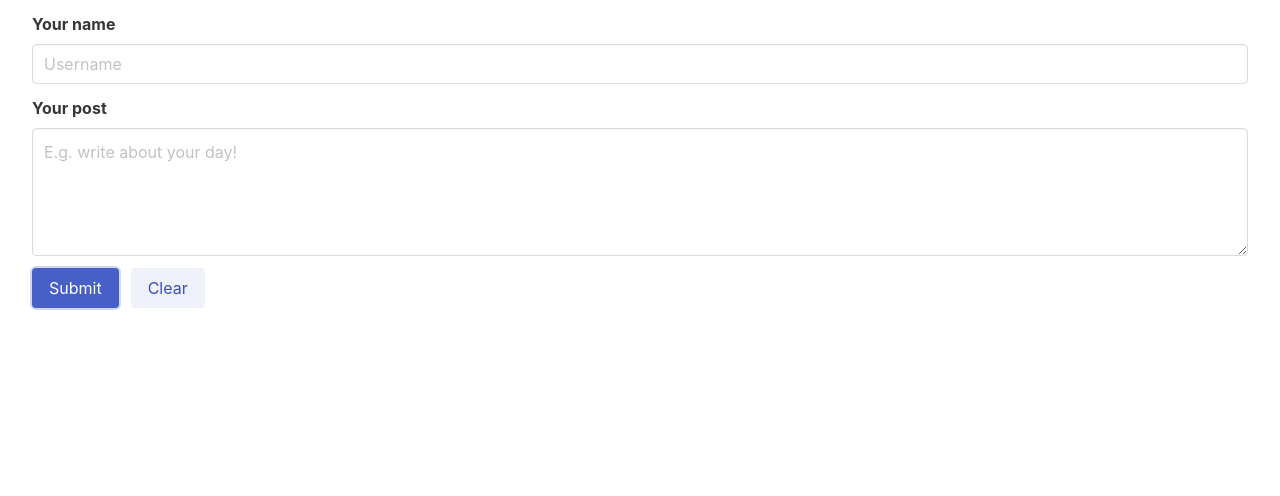
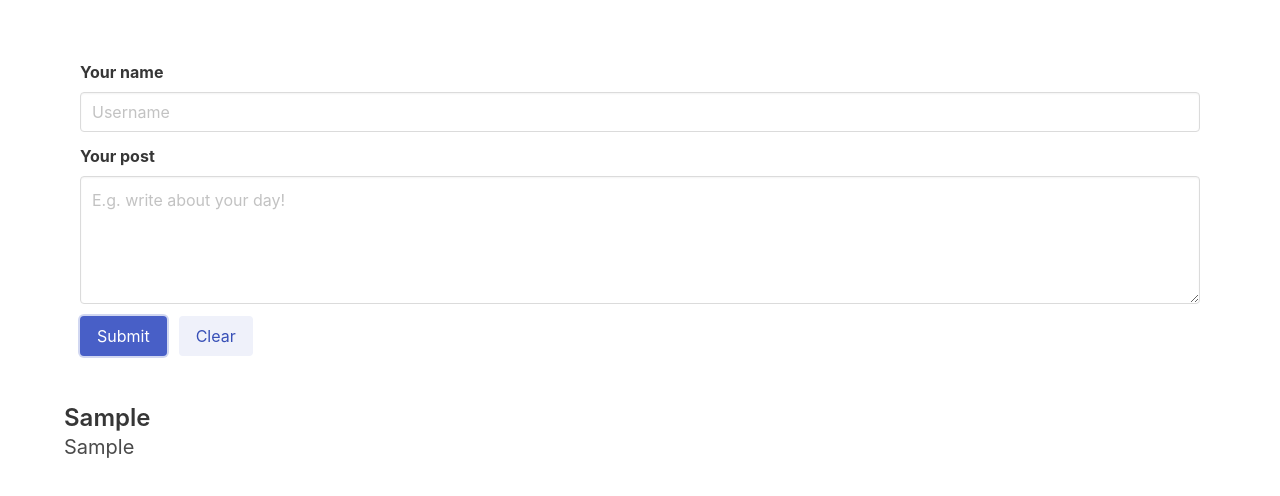
Before and after one commit to dagwisde/twitter-clone, a website: page client/index.html in a window 1280 px wide. Both pictures are taken after typing "Sample", "Sample" into the empty fields and a click on the button "Submit". Shown: the part 74-570 px from the top of the page. Drawn offline with nearby package versions, Linux system fonts and the light colour scheme; no server answers.

Commit message:
Render tweets to the page once submitted

```diff
--- a/client/client.js
+++ b/client/client.js
@@ -4,6 +4,7 @@ const buttonSubmit = document.querySelector("#buttonSubmit");
 const messageInput = document.querySelector("#messageInput");
 const nameInput = document.querySelector("#nameInput");
 const POST_URL = "http://localhost:3000/userpost";
+const tweetList = document.querySelector(".list");
 
 form.addEventListener("submit", event => {
   event.preventDefault();
@@ -24,6 +25,14 @@ form.addEventListener("submit", event => {
     }
   });
 
+  tweetList.insertAdjacentHTML(
+    "beforeend",
+    `<div class="list-item">
+    <h4 class="title is-4">${username}</h4>
+    <h5 class="subtitle is-5">${userMessage}</h5>
+    </div>`
+  );
+
   messageInput.value = "";
   nameInput.value = "";
 });
--- a/client/index.html
+++ b/client/index.html
@@ -15,15 +15,17 @@
     <!-- Header -->
     <header class="header level-item has-text-centered">
       <h1 class="title is-1">Twitter</h1>
+      <!-- End of header -->
     </header>
     <!-- Form -->
-    <section class="container is-fluid">
+    <section class="section">
+      <div class="container is-fluid">
         <form action="/userpost" method="post" class="form">
           <div class="field">
             <label class="label" for="userName">Your name</label>
             <div class="control">
               <input
-              class="input"
+                class="input "
                 type="text"
                 placeholder="Username"
                 name="userName"
@@ -54,8 +56,14 @@
               </button>
             </div>
           </div>
+          <!-- End of form -->
         </form>
+      </div>
     </section>
+    <!-- Tweets -->
+    <div class="container">
+      <div class="list"></div>
+    </div>
     <!-- Scripts -->
     <script src="client.js"></script>
   </body>
```
Also changed, not shown: server/index.js (+5 -2 lines). Lines whose indentation alone changed are shown as unchanged.
